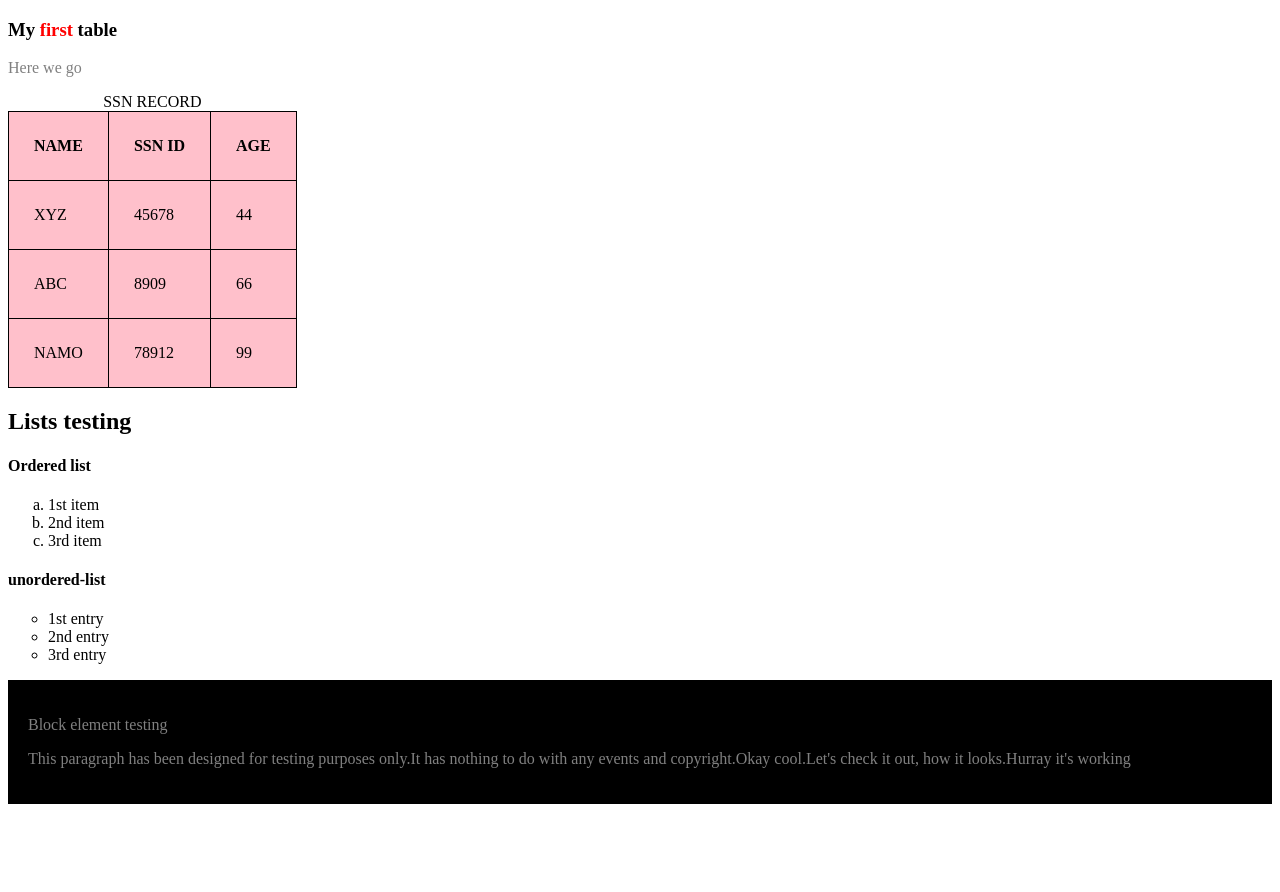
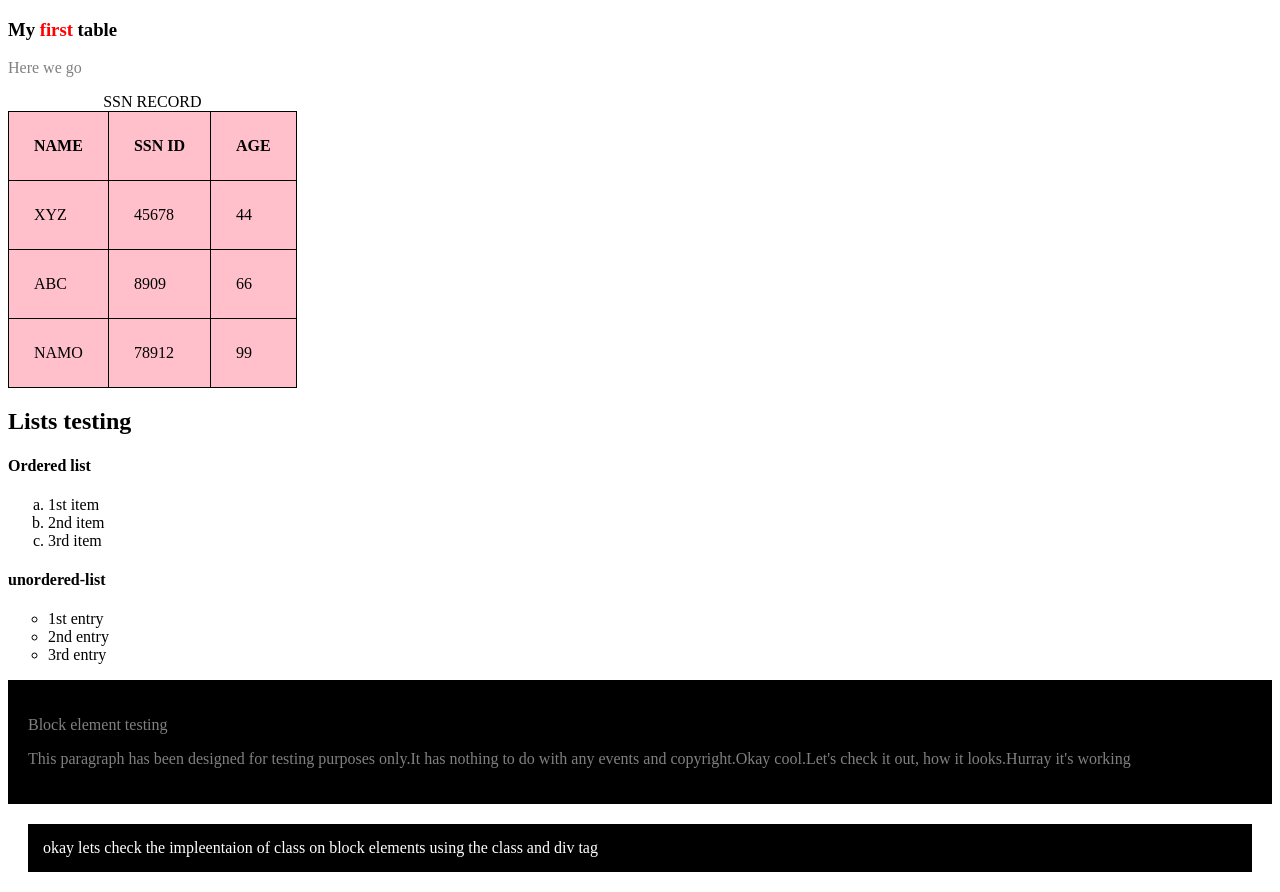
Before and after one commit to rahulphalswal111/rahul.practice, a website: page index.html in a window 1280 px wide. Before the commit the page ends 812 px from the top, so only its background shows below. Drawn offline with Linux system fonts and the light colour scheme.

Commit message:
1 file modified

```diff
--- a/index.html
+++ b/index.html
@@ -4,6 +4,12 @@
 <head>
 	<title>myfirstsite</title>
 	<style>
+    .cities{
+      background-color:black;
+      color:white;
+      padding:15px;
+      margin:20px;
+    }
 		p {
 			color: gray;
 		}
@@ -54,7 +60,7 @@
 	</table>
   <h2>Lists testing</h2>
   <h4>Ordered list</h4>
-  <ol type="a">
+  <ol type="a";>
     <li>1st item</li>
     <li>2nd item</li>
     <li>3rd item</li>
@@ -69,6 +75,7 @@
     <p>Block element testing</p>
     <p>This paragraph has been designed for testing purposes only.It has nothing to do with any events and copyright.Okay cool.Let's check it out, how it looks.Hurray it's working</p>
   </div>
+  <div class="cities">okay lets check the impleentaion of class on block elements using the class and div tag</div>
 </body>
 
 </html>
```
